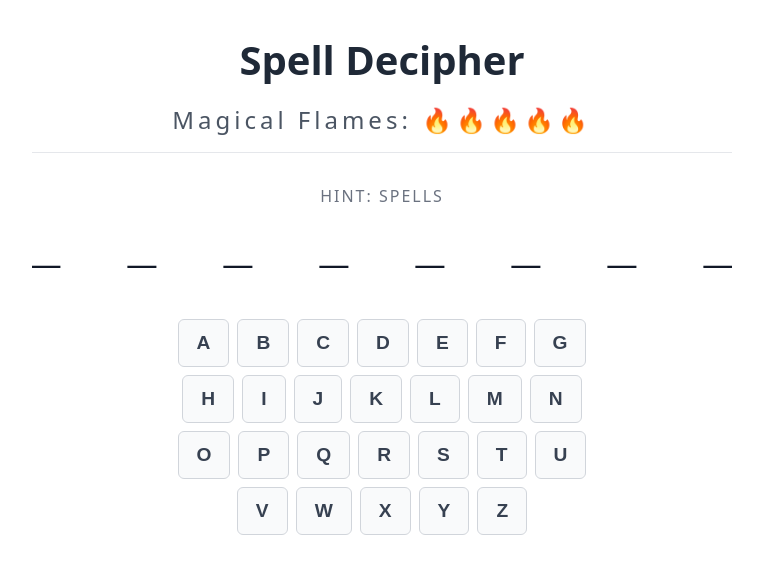
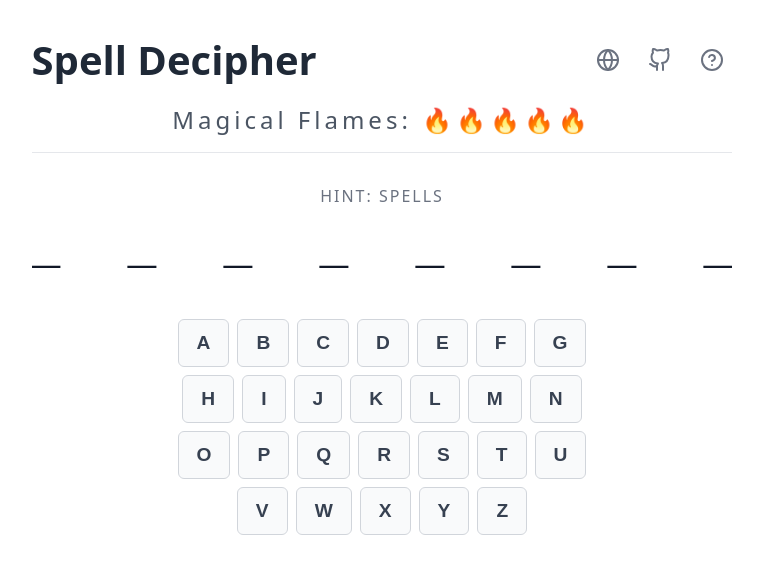
Before and after one commit to devmourao/SpellDecipher, a React (Vite) app: page / in a window 1280 px wide. Shown: the top 574 px of the page, without its empty margins (258-1021 px from the left). Built offline with nearby package versions, Linux system fonts and the light colour scheme; no server answers; the database is empty.

Commit message:
feat(ui): implement global navigation header and architectural info modal

```diff
--- a/package.json
+++ b/package.json
@@ -12,6 +12,7 @@
   },
   "dependencies": {
     "@supabase/supabase-js": "^2.114.0",
+    "lucide-react": "^1.41.0",
     "react": "^19.2.8",
     "react-dom": "^19.2.8"
   },
--- a/src/App.css
+++ b/src/App.css
@@ -152,3 +152,123 @@ header h1 {
   margin-top: 20vh;
   color: #6b7280;
 }
+
+
+
+.game-header {
+  margin-bottom: 2rem;
+  padding-bottom: 1rem;
+  border-bottom: 1px solid #e5e7eb;
+}
+
+.header-top {
+  display: flex;
+  justify-content: space-between;
+  align-items: center;
+}
+
+.header-top h1 {
+  margin: 0;
+  font-size: clamp(1.5rem, 5vw, 2.5rem);
+  color: #1f2937;
+}
+
+.header-actions {
+  display: flex;
+  gap: 12px;
+}
+
+.icon-btn {
+  background: none;
+  border: none;
+  color: #6b7280;
+  cursor: pointer;
+  padding: 8px;
+  border-radius: 8px;
+  display: flex;
+  align-items: center;
+  justify-content: center;
+  transition: all 0.2s ease;
+}
+
+.icon-btn:hover {
+  background-color: #f3f4f6;
+  color: #1f2937;
+}
+
+
+.modal-overlay {
+  position: fixed;
+  top: 0;
+  left: 0;
+  right: 0;
+  bottom: 0;
+  background-color: rgba(0, 0, 0, 0.6);
+  backdrop-filter: blur(4px);
+  display: flex;
+  justify-content: center;
+  align-items: center;
+  z-index: 1000;
+  padding: 1rem;
+}
+
+.modal-content {
+  background: white;
+  padding: 2rem;
+  border-radius: 12px;
+  max-width: 500px;
+  width: 100%;
+  position: relative;
+  box-shadow: 0 20px 25px -5px rgba(0, 0, 0, 0.1);
+  text-align: left;
+}
+
+.close-btn {
+  position: absolute;
+  top: 1rem;
+  right: 1rem;
+  background: none;
+  border: none;
+  color: #6b7280;
+  cursor: pointer;
+  padding: 4px;
+  border-radius: 4px;
+}
+
+.close-btn:hover {
+  background-color: #f3f4f6;
+  color: #111827;
+}
+
+.modal-content h2 {
+  margin-top: 0;
+  border-bottom: 2px solid #f3f4f6;
+  padding-bottom: 0.5rem;
+  margin-bottom: 1.5rem;
+}
+
+.modal-section {
+  margin-bottom: 1.5rem;
+}
+
+.modal-section h3 {
+  margin: 0 0 0.5rem 0;
+  font-size: 1.1rem;
+  color: #374151;
+}
+
+.modal-section p {
+  margin: 0 0 0.5rem 0;
+  color: #4b5563;
+  line-height: 1.5;
+  font-size: 0.95rem;
+}
+
+.modal-footer {
+  margin-top: 2rem;
+  text-align: center;
+  font-size: 0.85rem;
+  color: #9ca3af;
+  border-top: 1px solid #f3f4f6;
+  padding-top: 1rem;
+}
--- a/src/App.tsx
+++ b/src/App.tsx
@@ -1,10 +1,21 @@
+import { useState } from 'react';
+
 import { useSpellDecipher } from './hooks/useSpellDecipher';
+
+import { InfoModal } from './components/InfoModal';
+
+import { Globe, CircleHelp } from 'lucide-react';
+
+import { GithubIcon } from './components/GithubIcon';
+
 import './App.css';
 
 const ALPHABET = 'ABCDEFGHIJKLMNOPQRSTUVWXYZ'.split('');
 
 function App() {
   const { maskedSpell, flames, status, guessLetter, resetGame, correctGuesses, wrongGuesses, category } = useSpellDecipher();
+
+  const [isModalOpen, setIsModalOpen] = useState(false);
 
   if (status === 'loading') {
     return <div className="loading-screen">Summoning ancient grimoire...</div>;
@@ -16,8 +27,24 @@ function App() {
 
   return (
     <div className="game-container">
-      <header>
-        <h1>Spell Decipher</h1>
+<InfoModal isOpen={isModalOpen} onClose={() => setIsModalOpen(false)} />
+
+      <header className="game-header">
+        <div className="header-top">
+          <h1>Spell Decipher</h1>
+          <div className="header-actions">
+            <a href="https://dev.mourao.info" target="_blank" rel="noopener noreferrer" title="Portfolio" className="icon-btn">
+              <Globe size={24} />
+            </a>
+            <a href="https://github.com/devmourao/SpellDecipher" target="_blank" rel="noopener noreferrer" title="GitHub" className="icon-btn">
+               <GithubIcon size={24} />
+            </a>
+            <button onClick={() => setIsModalOpen(true)} title="About" className="icon-btn">
+              <CircleHelp size={24} />
+            </button>
+          </div>
+        </div>
+
         <div className="flames-container">
           Magical Flames: {'🔥'.repeat(flames)}{'❌'.repeat(5 - flames)}
         </div>
--- /dev/null
+++ b/src/components/GithubIcon.tsx
@@ -0,0 +1,18 @@
+export function GithubIcon({ size = 24 }: { size?: number }) {
+  return (
+    <svg
+      xmlns="http://www.w3.org/2000/svg"
+      width={size}
+      height={size}
+      viewBox="0 0 24 24"
+      fill="none"
+      stroke="currentColor"
+      strokeWidth="2"
+      strokeLinecap="round"
+      strokeLinejoin="round"
+    >
+      <path d="M15 22v-4a4.8 4.8 0 0 0-1-3.02c3.14-.35 6.44-1.54 6.44-7A5.44 5.44 0 0 0 20 4.77 5.07 5.07 0 0 0 19.91 1S18.73.65 16 2.48a13.38 13.38 0 0 0-7 0C6.27.65 5.09 1 5.09 1A5.07 5.07 0 0 0 5 4.77a5.44 5.44 0 0 0-1.5 3.78c0 5.42 3.3 6.61 6.44 7A4.8 4.8 0 0 0 9 18v4" />
+      <path d="M9 18c-4.51 2-5-2-7-2" />
+    </svg>
+  );
+}
--- /dev/null
+++ b/src/components/InfoModal.tsx
@@ -0,0 +1,38 @@
+import { X } from 'lucide-react';
+
+interface InfoModalProps {
+  isOpen: boolean;
+  onClose: () => void;
+}
+
+export function InfoModal({ isOpen, onClose }: InfoModalProps) {
+  if (!isOpen) return null;
+
+  return (
+    <div className="modal-overlay" onClick={onClose}>
+
+      <div className="modal-content" onClick={(e) => e.stopPropagation()}>
+        <button className="close-btn" onClick={onClose}>
+          <X size={24} />
+        </button>
+
+        <h2>About Spell Decipher</h2>
+
+        <div className="modal-section">
+          <h3>🎮 How to Play</h3>
+          <p>Decipher the secret spell by guessing letters. Every wrong guess extinguishes a magical flame. If all flames go out, the spell consumes you!</p>
+        </div>
+
+        <div className="modal-section">
+          <h3>⚙️ Under the Hood</h3>
+          <p>The core game logic runs in pure OOP TypeScript, completely decoupled from the React UI.</p>
+          <p>Data is dynamically fetched via API from a <strong>Supabase (PostgreSQL)</strong> cloud database, featuring an offline fallback mechanism.</p>
+        </div>
+
+        <div className="modal-footer">
+          <p>Engineered by Marcos Mourão</p>
+        </div>
+      </div>
+    </div>
+  );
+}
```
Also changed, not shown: 1 other file (tests, documents, lock files or other folders).
